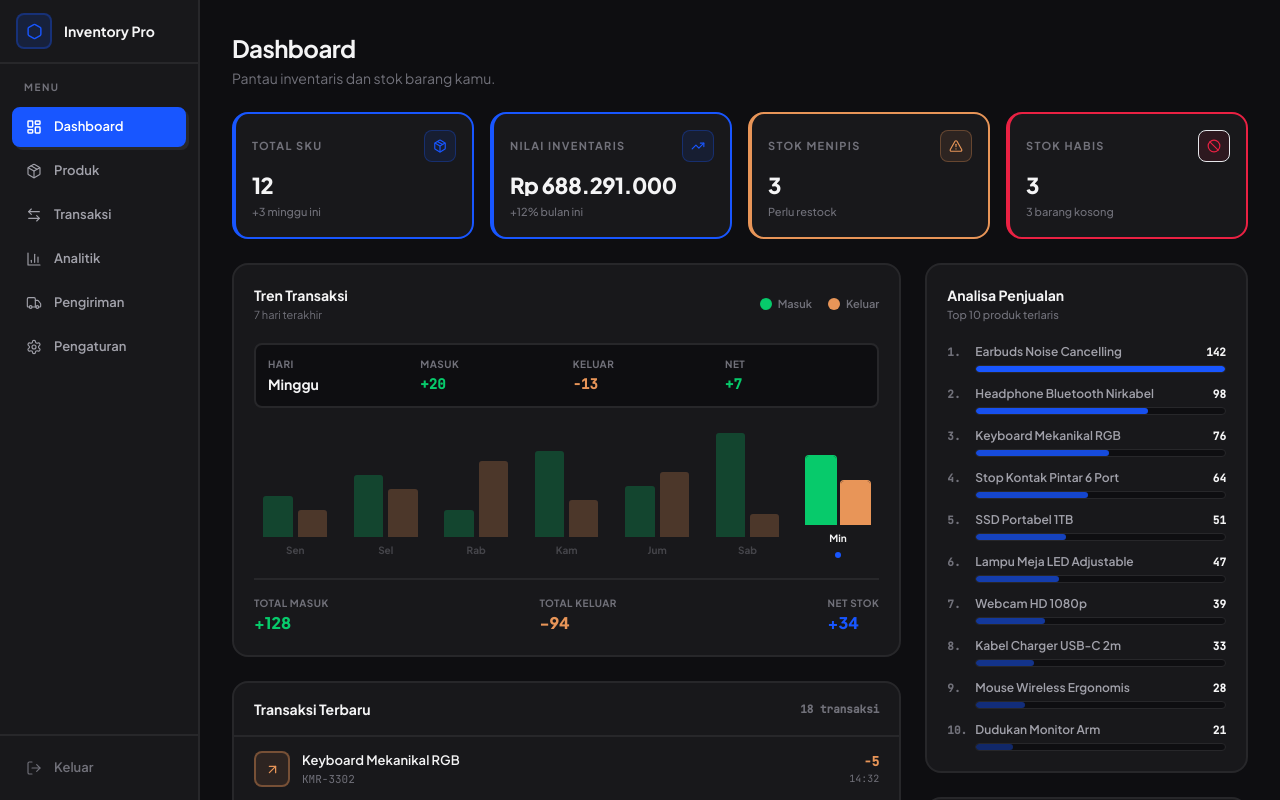
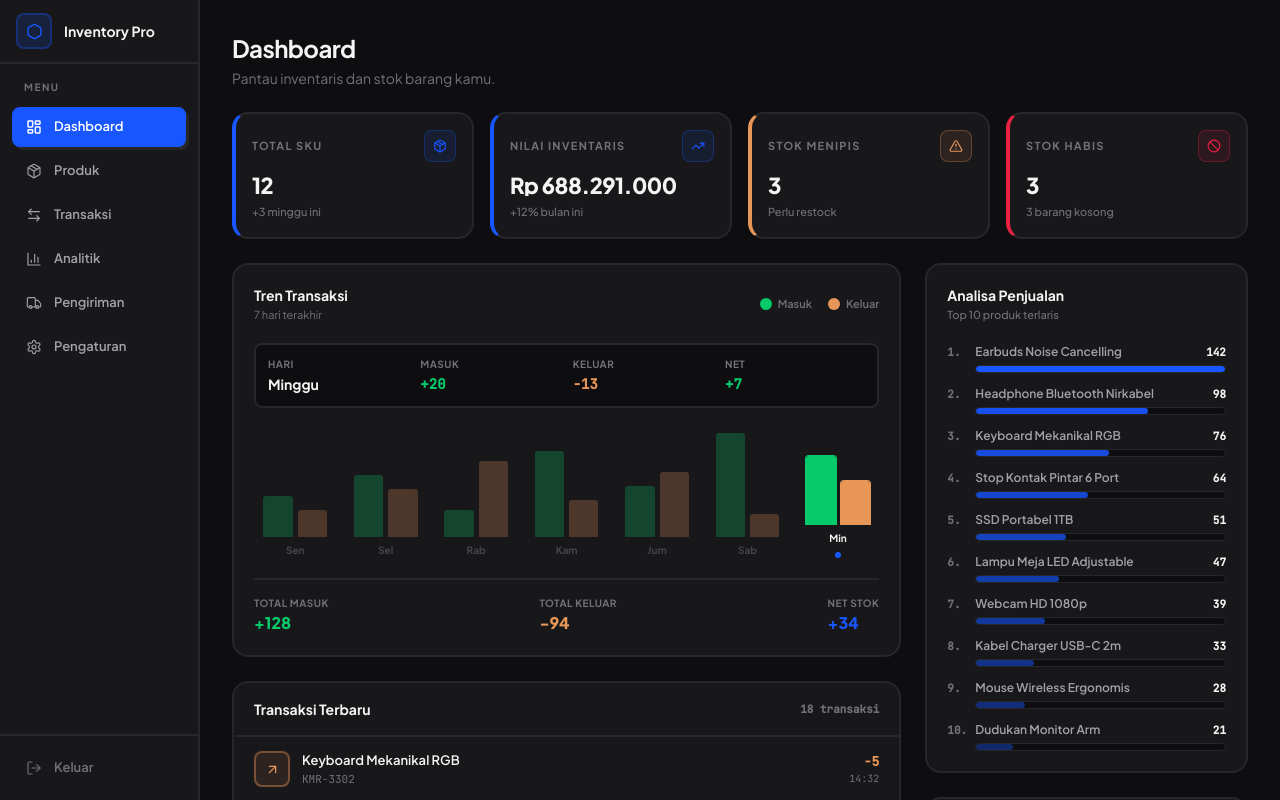
Before and after one commit to ersetdigital-sudo/Webstokbarang, a Next.js app: page / in a window 1280 px wide. Shown: the top 800 px of the page. Built offline with nearby package versions, Linux system fonts and the light colour scheme.

Commit message:
fix: StatCards dynamic class — ganti interpolasi string ke static class (Tailwind compile fix)

```diff
--- a/src/components/inventory/StatCards.tsx
+++ b/src/components/inventory/StatCards.tsx
@@ -11,10 +11,10 @@ export default function StatCards() {
   const out = products.filter((p) => p.status === "out").length;
 
   const cards = [
-    { label: "Total SKU", value: formatNumber(total), sub: "+3 minggu ini", icon: Package, color: "neo-primary", borderColor: "border-neo-primary" },
-    { label: "Nilai Inventaris", value: formatCurrency(value), sub: "+12% bulan ini", icon: TrendingUp, color: "neo-primary", borderColor: "border-neo-primary" },
-    { label: "Stok Menipis", value: formatNumber(low), sub: "Perlu restock", icon: AlertTriangle, color: "neo-warning", borderColor: "border-neo-warning" },
-    { label: "Stok Habis", value: formatNumber(out), sub: `${out} barang kosong`, icon: Ban, color: "neo-danger", borderColor: "border-neo-danger" },
+    { label: "Total SKU", value: formatNumber(total), sub: "+3 minggu ini", icon: Package, borderCls: "border-l-neo-primary", iconBgCls: "bg-neo-primary/10 border-neo-primary/30", iconCls: "text-neo-primary" },
+    { label: "Nilai Inventaris", value: formatCurrency(value), sub: "+12% bulan ini", icon: TrendingUp, borderCls: "border-l-neo-primary", iconBgCls: "bg-neo-primary/10 border-neo-primary/30", iconCls: "text-neo-primary" },
+    { label: "Stok Menipis", value: formatNumber(low), sub: "Perlu restock", icon: AlertTriangle, borderCls: "border-l-neo-warning", iconBgCls: "bg-neo-warning/10 border-neo-warning/30", iconCls: "text-neo-warning" },
+    { label: "Stok Habis", value: formatNumber(out), sub: `${out} barang kosong`, icon: Ban, borderCls: "border-l-neo-danger", iconBgCls: "bg-neo-danger/10 border-neo-danger/30", iconCls: "text-neo-danger" },
   ];
 
   return (
@@ -22,12 +22,12 @@ export default function StatCards() {
       {cards.map((c, i) => (
         <div
           key={i}
-          className={`neo-card-flat px-4 py-4 border-l-4 ${c.borderColor} hover:shadow-neo-sm hover:translate-x-[-2px] hover:translate-y-[-2px] transition-all duration-150`}
+          className={`neo-card-flat px-4 py-4 border-l-4 ${c.borderCls} hover:shadow-neo-sm hover:translate-x-[-2px] hover:translate-y-[-2px] transition-all duration-150`}
         >
           <div className="flex items-center justify-between mb-3">
             <span className="text-[11px] font-bold text-neo-muted uppercase tracking-[0.12em]">{c.label}</span>
-            <div className={`w-8 h-8 rounded-neo-xs bg-${c.color}/10 border border-${c.color}/30 flex items-center justify-center`}>
-              <c.icon size={14} className={`text-${c.color}`} />
+            <div className={`w-8 h-8 rounded-neo-xs border ${c.iconBgCls} flex items-center justify-center`}>
+              <c.icon size={14} className={c.iconCls} />
             </div>
           </div>
           <p className="text-[22px] font-extrabold text-neo-text tracking-tight leading-none truncate">{c.value}</p>
```
